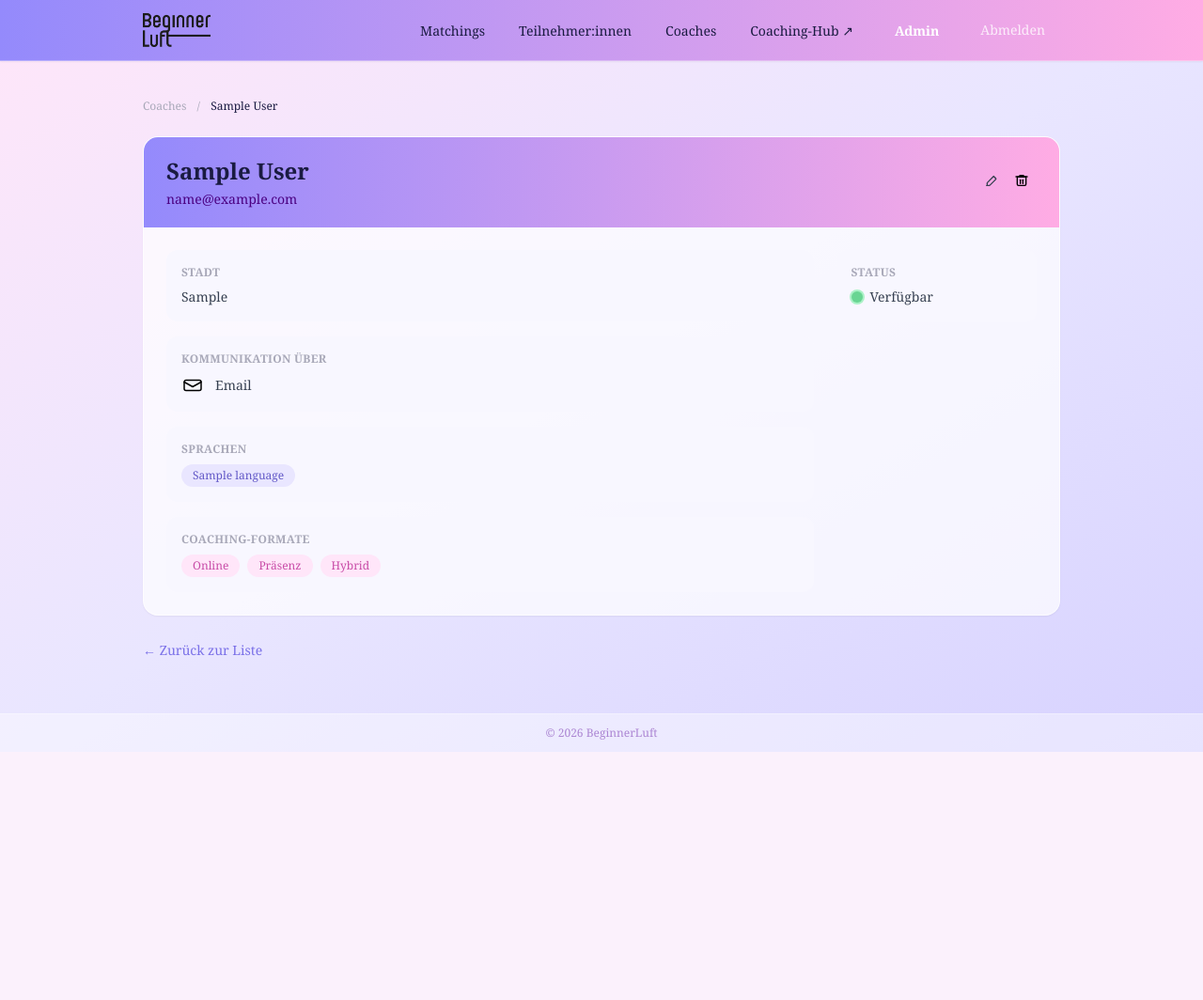
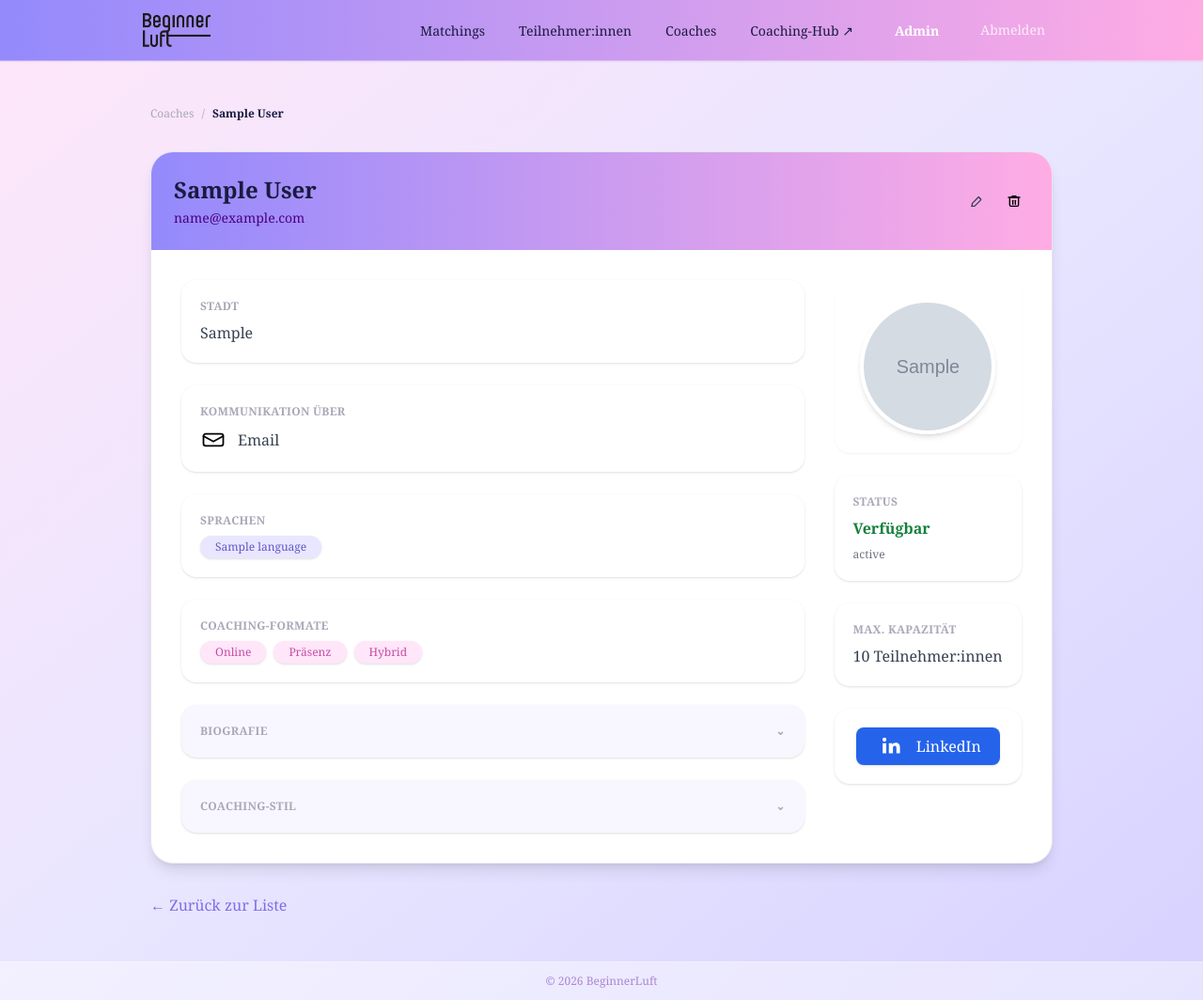
Before and after one commit to neptunhiker/bl-matching-app, a Django app: page /profiles/coaches/00000000-0000-0000-0000-000000000001/ in a window 1280 px wide. Shown: the whole page at 94% size. Before the commit the page ends 800 px from the top, so only its background shows below. Run offline with Django 4.2, Linux system fonts and the light colour scheme; a user stored in the database is signed in; tables that the repository leaves empty hold one stand-in row (values such as "Sample post"); grey boxes marked "Sample" are stand-in pictures; style sheets or scripts are compiled from the project's sources; parts of the project's set-up code (start-up, migrations or seed data) failed here and were passed over.

Commit message:
Create new model fields for coaches and enhance coach detail page

```diff
--- a/profiles/forms.py
+++ b/profiles/forms.py
@@ -48,10 +48,16 @@ class CoachForm(forms.ModelForm):
             'user',
             'city',
             'languages',
+            'bio',
+            'coaching_style',
+            'linkedin_url',
+            'profile_photo',
             'coaching_format_online',
             'coaching_format_presence',
             'coaching_format_hybrid',
             'status',
+            'status_notes',
+            'maximum_capacity',
             'preferred_communication_channel',
             'slack_user_id',
         ]
--- a/profiles/templates/profiles/coach_detail.html
+++ b/profiles/templates/profiles/coach_detail.html
@@ -1,134 +1,217 @@
+
 {% extends "base.html" %}
 {% load static %}
 
 {% block title %}{{ coach.full_name }} – Coach{% endblock %}
 
 {% block body %}
-<div class="max-w-5xl mx-auto px-4 sm:px-6 py-10">
-
-  <nav class="text-xs text-neutral-400 mb-6">
-    <a href="{% url 'coach_list' %}" class="hover:text-primary-500 transition-colors">Coaches</a>
+<div class="max-w-5xl mx-auto px-4 sm:px-8 py-12">
+  <nav class="text-xs text-neutral-400 mb-8 flex items-center">
+    <a href="{% url 'coach_list' %}" class="hover:text-primary-500 transition-colors font-medium">Coaches</a>
     <span class="mx-2">/</span>
-    <span class="text-tertiary-700">{{ coach.full_name }}</span>
+    <span class="text-tertiary-700 font-semibold">{{ coach.full_name }}</span>
   </nav>
 
-  <div class="bg-white/70 rounded-2xl shadow-sm border border-white/60 overflow-hidden">
-    <div class="bg-bl-gradient px-6 py-5 flex items-center justify-between">
+  <div class="bg-white rounded-3xl shadow-lg border border-neutral-200 overflow-hidden">
+    <!-- HEADER -->
+    <div class="bg-bl-gradient px-6 py-6 flex items-center justify-between">
       <div>
         <h1 class="text-2xl font-semibold text-tertiary-700">{{ coach.full_name }}</h1>
         <p class="text-sm text-tertiary-600 mt-1">{{ coach.email }}</p>
       </div>
-      <div class="flex items-center gap-2">
-        {% if request.user.is_staff %}
-          <div class="flex mb-1 w-full">
-            <a href="{% url 'coach_update' coach.pk %}?next={{ request.GET.next|default:request.path }}"
-              class="ml-auto inline-flex items-center justify-center w-8 h-8 rounded-md text-neutral-700 hover:bg-neutral-100 transition-colors"
-              aria-label="Bearbeiten">
-              <svg xmlns="http://www.w3.org/2000/svg" class="h-4 w-4" fill="none"
-                  viewBox="0 0 24 24" stroke="currentColor" stroke-width="2">
-                <path stroke-linecap="round" stroke-linejoin="round"
-                      d="M15.232 5.232l3.536 3.536M4 20h4.586a1 1 0 00.707-.293l9.414-9.414a1 1 0 000-1.414L16.121 6.12a1 1 0 00-1.414 0L5.293 15.535A1 1 0 005 16.243V20z"/>
-              </svg>
-            </a>
-
-            <a href="{% url 'coach_delete' coach.pk %}?next={{ request.GET.next|default:request.path }}"
-              class="inline-flex items-center justify-center w-8 h-8 rounded-md text-red-600 hover:bg-red-50 transition-colors"
-              aria-label="Löschen">
-              <img src="{% static 'icons/delete.svg' %}" alt="Löschen" class="h-4 w-4" />
-            </a>
-          </div>
-        {% endif %}
+      {% if request.user.is_staff %}
+      <div class="flex gap-2">
+        <a href="{% url 'coach_update' coach.pk %}?next={{ request.GET.next|default:request.path }}"
+           class="inline-flex items-center justify-center w-8 h-8 rounded-md text-neutral-700 hover:bg-neutral-100 transition-colors"
+           aria-label="Bearbeiten">
+          <svg xmlns="http://www.w3.org/2000/svg" class="h-4 w-4" fill="none"
+               viewBox="0 0 24 24" stroke="currentColor" stroke-width="2">
+            <path stroke-linecap="round" stroke-linejoin="round"
+                  d="M15.232 5.232l3.536 3.536M4 20h4.586a1 1 0 00.707-.293l9.414-9.414a1 1 0 000-1.414L16.121 6.12a1 1 0 00-1.414 0L5.293 15.535A1 1 0 005 16.243V20z"/>
+          </svg>
+        </a>
+        <a href="{% url 'coach_delete' coach.pk %}?next={{ request.GET.next|default:request.path }}"
+           class="inline-flex items-center justify-center w-8 h-8 rounded-md text-red-600 hover:bg-red-50 transition-colors"
+           aria-label="Löschen">
+          <img src="{% static 'icons/delete.svg' %}" alt="Löschen" class="h-4 w-4"/>
+        </a>
       </div>
+      {% endif %}
     </div>
 
-    <div class="px-6 py-6">
-    <div class="grid grid-cols-1 md:grid-cols-4 gap-6">
-        <!-- Main info (spans 2 columns on md) -->
-        <div class="md:col-span-3 space-y-4">
-          <div class="bg-neutral-50 rounded-xl p-4">
-            <p class="text-xs font-semibold uppercase tracking-wide text-neutral-400 mb-2">Stadt</p>
-            <p class="text-sm text-neutral-700">{% if coach.city %}{{ coach.city }}{% else %}<span class="italic text-neutral-400">–</span>{% endif %}</p>
-          </div>
+    <!-- MAIN GRID -->
+    <div class="px-8 py-8 grid grid-cols-1 md:grid-cols-4 gap-8">
+      <!-- MAIN CONTENT -->
+      <div class="md:col-span-3 space-y-6">
+        <!-- CITY -->
+        <div class="rounded-2xl p-5 shadow">
+          <p class="text-xs font-semibold uppercase tracking-wide text-neutral-400 mb-2">Stadt</p>
+          <p class="text-base text-neutral-700">
+            {% if coach.city %}{{ coach.city }}{% else %}<span class="italic text-neutral-400">–</span>{% endif %}
+          </p>
+        </div>
 
-          <div class="bg-neutral-50 rounded-xl p-4">
-            <p class="text-xs font-semibold uppercase tracking-wide text-neutral-400 mb-2">Kommunikation über</p>
-            <div class="flex items-center gap-3">
-              {% if coach.preferred_communication_channel == 'slack' %}
-                <img src="{% static 'icons/slack.svg' %}" alt="Slack" class="h-6 w-6" />
-              {% else %}
-                <img src="{% static 'icons/envelope.svg' %}" alt="Email" class="h-6 w-6" />
-              {% endif %}
-              <p class="text-sm text-neutral-700">{{ coach.get_preferred_communication_channel_display }}</p>
-            </div>
-          </div>
-
-          <div class="bg-neutral-50 rounded-xl p-4">
-            <p class="text-xs font-semibold uppercase tracking-wide text-neutral-400 mb-2">Sprachen</p>
-            {% if coach.languages.all %}
-            <div class="flex flex-wrap gap-2">
-              {% for lang in coach.languages.all %}
-              <span class="px-3 py-1 rounded-full text-xs font-medium bg-primary-100 text-primary-700">{{ lang.name }}</span>
-              {% endfor %}
-            </div>
+        <!-- COMMUNICATION -->
+        <div class="rounded-2xl p-5 shadow">
+          <p class="text-xs font-semibold uppercase tracking-wide text-neutral-400 mb-2">Kommunikation über</p>
+          <div class="flex items-center gap-3">
+            {% if coach.preferred_communication_channel == 'slack' %}
+              <img src="{% static 'icons/slack.svg' %}" alt="Slack" class="h-7 w-7"/>
             {% else %}
-            <p class="text-sm text-neutral-400 italic">–</p>
+              <img src="{% static 'icons/envelope.svg' %}" alt="Email" class="h-7 w-7"/>
             {% endif %}
-          </div>
-
-          <div class="bg-neutral-50 rounded-xl p-4">
-            <p class="text-xs font-semibold uppercase tracking-wide text-neutral-400 mb-2">Coaching‑Formate</p>
-            <div class="flex flex-wrap gap-2">
-              {% if coach.coaching_format_online %}
-              <span class="px-3 py-1 rounded-full text-xs font-medium bg-secondary-100 text-secondary-700">Online</span>
-              {% endif %}
-              {% if coach.coaching_format_presence %}
-              <span class="px-3 py-1 rounded-full text-xs font-medium bg-secondary-100 text-secondary-700">Präsenz</span>
-              {% endif %}
-              {% if coach.coaching_format_hybrid %}
-              <span class="px-3 py-1 rounded-full text-xs font-medium bg-secondary-100 text-secondary-700">Hybrid</span>
-              {% endif %}
-            </div>
+            <p class="text-base text-neutral-700">
+              {{ coach.get_preferred_communication_channel_display }}
+            </p>
           </div>
         </div>
 
-        <!-- Side meta column -->
-        <div class="space-y-4">
-          <div class="bg-neutral-50 rounded-xl p-4">
-            <p class="text-xs font-semibold uppercase tracking-wide text-neutral-400 mb-2">Status</p>
-            <p class="text-sm text-neutral-700">
-              {% if coach.status == Status.AVAILABLE %}
-                <span class="inline-flex items-center gap-2">
-                  <span class="h-3 w-3 rounded-full bg-green-500 ring-2 ring-green-300 shadow-sm animate-pulse" aria-hidden="true" title="{{ coach.get_status_display }}"></span>
-                  {{ coach.get_status_display }}
-                </span>
-              {% elif coach.status == Status.PAUSED %}
-                <span class="inline-flex items-center gap-2">
-                  <span class="h-3 w-3 rounded-full bg-neutral-400 ring-2 ring-neutral-200 shadow-sm" aria-hidden="true" title="{{ coach.get_status_display }}"></span>
-                  {{ coach.get_status_display }}
-                </span>
-              {% elif coach.status == Status.ONBOARDING %}
-                <span class="inline-flex items-center gap-2">
-                  <span class="h-3 w-3 rounded-full bg-yellow-400 ring-2 ring-yellow-200 shadow-sm" aria-hidden="true" title="{{ coach.get_status_display }}"></span>
-                  {{ coach.get_status_display }}
-                </span>
-              {% else %}
-                <span class="inline-flex items-center gap-2">
-                  <span class="h-3 w-3 rounded-full bg-neutral-300 ring-2 ring-neutral-200 shadow-sm" aria-hidden="true" title="{{ coach.get_status_display }}"></span>
-                  {{ coach.get_status_display }}
-                </span>
-              {% endif %}
-            </p>
+        <!-- LANGUAGES -->
+        <div class="rounded-2xl p-5 shadow">
+          <p class="text-xs font-semibold uppercase tracking-wide text-neutral-400 mb-2">Sprachen</p>
+          {% if coach.languages.all %}
+          <div class="flex flex-wrap gap-2">
+            {% for lang in coach.languages.all %}
+            <span class="px-4 py-1 rounded-full text-xs font-medium bg-primary-100 text-primary-700 shadow">
+              {{ lang.name }}
+            </span>
+            {% endfor %}
           </div>
+          {% else %}
+          <p class="text-base text-neutral-400 italic">–</p>
+          {% endif %}
+        </div>
 
+        <!-- COACHING FORMATS -->
+        <div class="rounded-2xl p-5 shadow">
+          <p class="text-xs font-semibold uppercase tracking-wide text-neutral-400 mb-2">Coaching-Formate</p>
+          <div class="flex flex-wrap gap-2">
+            {% if coach.coaching_format_online %}
+            <span class="px-4 py-1 rounded-full text-xs font-medium bg-secondary-100 text-secondary-700 shadow">Online</span>
+            {% endif %}
+            {% if coach.coaching_format_presence %}
+            <span class="px-4 py-1 rounded-full text-xs font-medium bg-secondary-100 text-secondary-700 shadow">Präsenz</span>
+            {% endif %}
+            {% if coach.coaching_format_hybrid %}
+            <span class="px-4 py-1 rounded-full text-xs font-medium bg-secondary-100 text-secondary-700 shadow">Hybrid</span>
+            {% endif %}
+          </div>
+        </div>
 
+        <!-- BIO -->
+        {% if coach.bio %}
+        <details class="bg-neutral-50 rounded-2xl p-5 shadow group">
+          <summary class="cursor-pointer text-xs font-semibold uppercase tracking-wide text-neutral-400 flex justify-between items-center">
+            Biografie
+            <span class="text-xs text-neutral-400 group-open:rotate-180 transition">⌄</span>
+          </summary>
+          <p class="mt-3 text-base text-neutral-700 leading-relaxed whitespace-pre-line">
+            {{ coach.bio }}
+          </p>
+        </details>
+        {% endif %}
+
+        <!-- COACHING STYLE -->
+        {% if coach.coaching_style %}
+        <details class="bg-neutral-50 rounded-2xl p-5 shadow group">
+          <summary class="cursor-pointer text-xs font-semibold uppercase tracking-wide text-neutral-400 flex justify-between items-center">
+            Coaching-Stil
+            <span class="text-xs text-neutral-400 group-open:rotate-180 transition">⌄</span>
+          </summary>
+          <p class="mt-3 text-base text-neutral-700 leading-relaxed whitespace-pre-line">
+            {{ coach.coaching_style }}
+          </p>
+        </details>
+        {% endif %}
+      </div>
+
+      <!-- SIDEBAR -->
+      <div class="space-y-6">
+        <!-- PROFILE PHOTO -->
+        <div class="rounded-2xl p-5 text-center shadow-sm">
+          {% if coach.profile_photo %}
+            <img src="{{ coach.profile_photo.url }}"
+                 alt="{{ coach.full_name }}"
+                 class="mx-auto w-36 h-36 rounded-full object-cover shadow-md border-4 border-white">
+          {% else %}
+            <div class="mx-auto w-36 h-36 rounded-full bg-neutral-200 flex items-center justify-center shadow-md border-4 border-white">
+              <svg xmlns="http://www.w3.org/2000/svg"
+                   viewBox="0 0 24 24"
+                   fill="currentColor"
+                   class="w-16 h-16 text-neutral-400">
+                <path fill-rule="evenodd"
+                  d="M12 2a5 5 0 100 10 5 5 0 000-10zm-7 18a7 7 0 1114 0H5z"
+                  clip-rule="evenodd"/>
+              </svg>
+            </div>
+          {% endif %}
         </div>
+
+        <!-- STATUS -->
+        <div class="rounded-2xl p-5 shadow">
+          <p class="text-xs font-semibold uppercase tracking-wide text-neutral-400 mb-2">Status</p>
+          {% if coach.status %}
+            {% if coach.status == 'available' %}
+              <p class="text-base text-green-700 font-semibold">
+                {{ coach.get_status_display }}
+              </p>
+            {% elif coach.status == 'inactive' %}
+              <p class="text-base text-red-500 font-semibold">
+                {{ coach.get_status_display }}
+              </p>
+            {% elif coach.status == 'onboarding' %}
+              <p class="text-base text-yellow-500 font-semibold">
+                {{ coach.get_status_display }}
+              </p>
+            {% else %}
+              <p class="text-base text-neutral-400 font-semibold">
+                {{ coach.get_status_display }}
+              </p>
+            {% endif %}
+          {% endif %}
+          {% if coach.status_notes %}
+          <p class="mt-2 text-xs text-neutral-500">
+            {{ coach.status_notes }}
+          </p>
+          {% endif %}
+        </div>
+
+        <!-- CAPACITY -->
+        <div class="rounded-2xl p-5 shadow">
+          <p class="text-xs font-semibold uppercase tracking-wide text-neutral-400 mb-2">Max. Kapazität</p>
+          <p class="text-base text-neutral-700">
+            {% if coach.maximum_capacity %}
+              {{ coach.maximum_capacity }} Teilnehmer:innen
+            {% else %}
+              <span class="italic text-neutral-400">–</span>
+            {% endif %}
+          </p>
+        </div>
+
+        <!-- LINKEDIN -->
+        {% if coach.linkedin_url %}
+        <div class="rounded-2xl p-5 shadow text-center">
+          <a href="{{ coach.linkedin_url }}"
+             target="_blank"
+             class="inline-flex items-center gap-2 px-5 py-2 text-base font-medium rounded-lg bg-blue-600 text-white hover:bg-blue-700 transition shadow">
+            <svg xmlns="http://www.w3.org/2000/svg"
+                 class="h-5 w-9 fill-white"
+                 viewBox="0 0 24 24">
+              <path d="M4.98 3.5C4.98 4.88 3.86 6 2.49 6S0 4.88 0 3.5 1.12 1 2.49 1s2.49 1.12 2.49 2.5zM.22 8h4.54v13H.22V8zM8.09 8h4.35v1.77h.06c.61-1.15 2.1-2.36 4.32-2.36 4.62 0 5.47 3.04 5.47 6.99V21h-4.54v-6.17c0-1.47-.03-3.36-2.05-3.36-2.06 0-2.37 1.61-2.37 3.26V21H8.09V8z"/>
+            </svg>
+            LinkedIn
+          </a>
+        </div>
+        {% endif %}
       </div>
     </div>
   </div>
 
-  <div class="mt-6">
-    <a href="{% url 'coach_list' %}" class="text-sm text-primary-600 hover:text-primary-700 transition-colors">← Zurück zur Liste</a>
+  <div class="mt-8">
+    <a href="{% url 'coach_list' %}"
+       class="text-base text-primary-600 hover:text-primary-700 transition-colors font-medium">
+      ← Zurück zur Liste
+    </a>
   </div>
-
 </div>
 {% endblock %}
--- a/profiles/templates/profiles/coach_form.html
+++ b/profiles/templates/profiles/coach_form.html
@@ -27,6 +27,11 @@
         <div class="grid grid-cols-1 sm:grid-cols-2 gap-4">
           {% include "profiles/_form_field.html" with field=form.city %}
           {% include "profiles/_form_field.html" with field=form.status %}
+          {% include "profiles/_form_field.html" with field=form.status_notes %}
+          {% include "profiles/_form_field.html" with field=form.bio %}
+          {% include "profiles/_form_field.html" with field=form.coaching_style %}
+          {% include "profiles/_form_field.html" with field=form.maximum_capacity %}
+          {% include "profiles/_form_field.html" with field=form.linkedin_url %}
         </div>
       </div>
 
--- a/requirements.txt
+++ b/requirements.txt
@@ -10,6 +10,7 @@ h11==0.16.0
 idna==3.11
 iniconfig==2.3.0
 packaging==26.0
+pillow==12.1.1
 pluggy==1.6.0
 psycopg2-binary==2.9.11
 Pygments==2.19.2
```
Also changed, not shown: profiles/models.py (+10 -0 lines), coach_photos/example_profile_photo.jpg (added), profiles/migrations/0011_coach_bio_coach_coaching_style_coach_linkedin_url_and_more.py (added).
